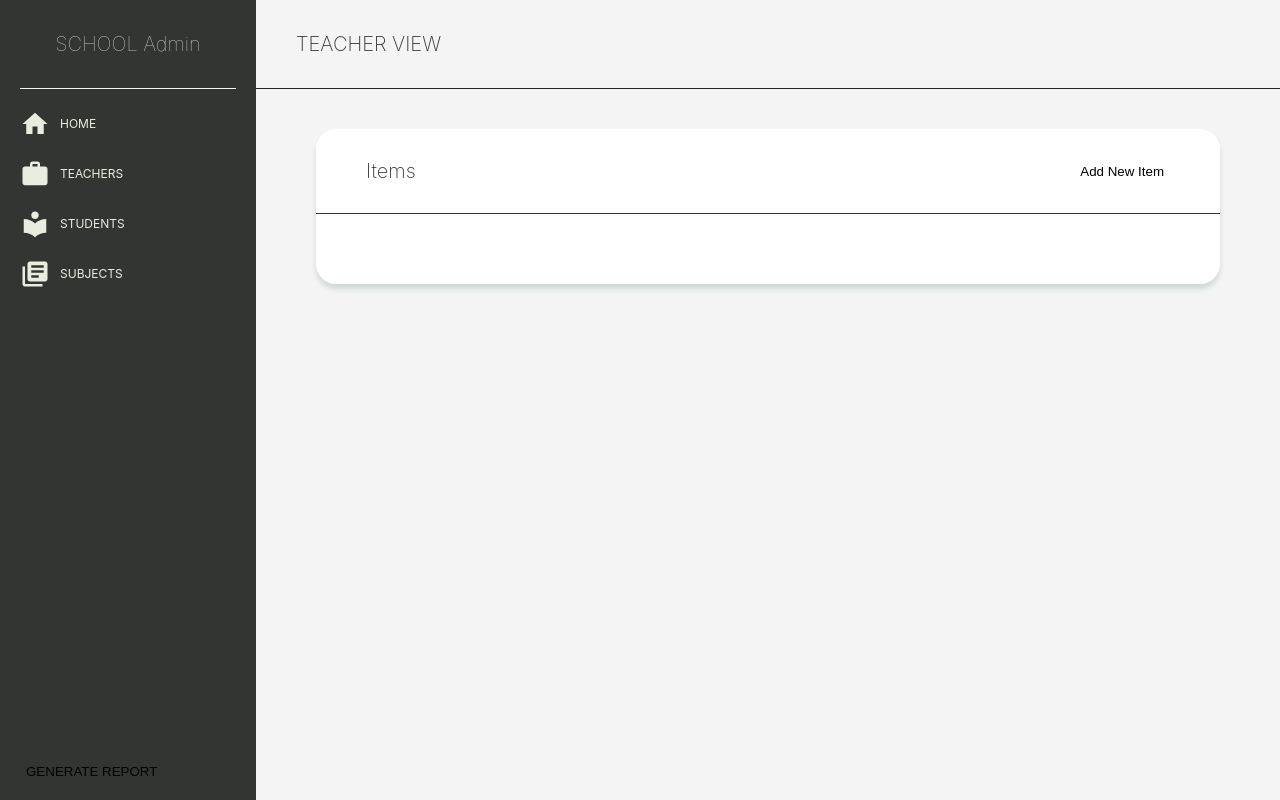
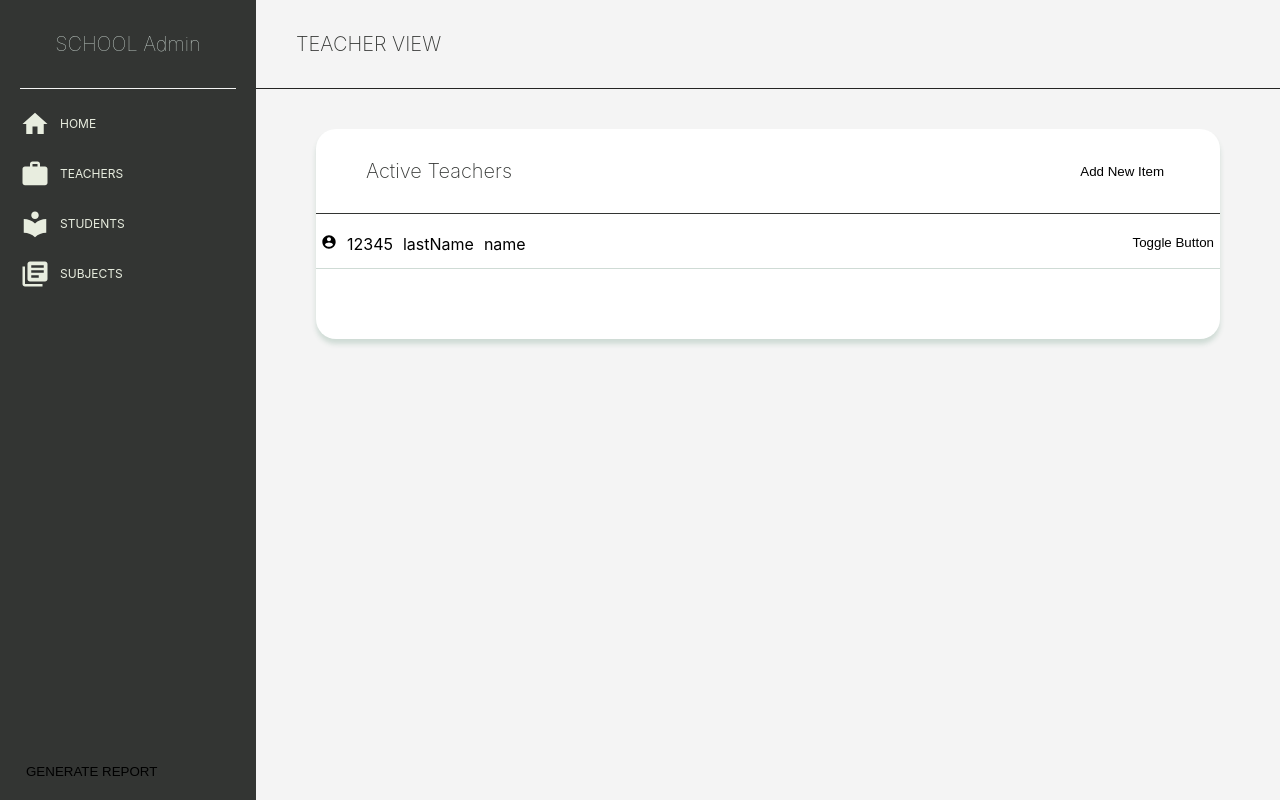
Before and after one commit to Danntastico/school-admin, a React (Create React App) app: page /teachers in a window 1280 px wide. Built offline with nearby package versions, Linux system fonts and the light colour scheme.

Commit message:
Adding styles to TableItem component

```diff
--- /dev/null
+++ b/src/components/TableItem/index.js
@@ -0,0 +1,34 @@
+import React from 'react';
+import { MdAccountCircle, MdLibraryBooks } from 'react-icons/md';
+
+import { ItemContainer } from './styles';
+
+const Icon = (type) => {
+  switch (type) {
+    case 'subject':
+      return <MdLibraryBooks />;
+    default:
+      return <MdAccountCircle />;
+  }
+};
+
+const testConfig = {
+  id: '12345',
+  lastName: 'lastName',
+  name: 'name',
+};
+
+export const TableItem = ({ config = testConfig, type = 'teacher' }) => {
+  const icon = Icon(type);
+  const labels = Object.values(config);
+
+  return (
+    <ItemContainer>
+      {icon}
+      {labels.map((label) => (
+        <p key={label}>{label}</p>
+      ))}
+      <button>Toggle Button</button>
+    </ItemContainer>
+  );
+};
--- /dev/null
+++ b/src/components/TableItem/styles.js
@@ -0,0 +1,18 @@
+import React from 'react';
+import styled from 'styled-components';
+
+export const ItemContainer = styled.div`
+  position: relative;
+  height: 55px;
+  padding: 20px 0;
+  border-bottom: 1px solid var(--gray-color);
+
+  > *:not(:last-child) {
+    display: inline;
+    margin: 0 5px;
+  }
+  > :last-child {
+    position: absolute;
+    right: 0;
+  }
+`;
--- a/src/pages/Teacher.js
+++ b/src/pages/Teacher.js
@@ -1,13 +1,16 @@
 import React from 'react';
 import { Headbar } from '../components/Headbar';
 import { Table } from '../components/Table';
+import { TableItem } from '../components/TableItem';
 
 export const Teachers = () => {
   return (
     <>
       <Headbar title='Teacher View' />
       <div className='pageContent'>
-        <Table></Table>
+        <Table title='Active Teachers'>
+          <TableItem />
+        </Table>
       </div>
     </>
   );
```
